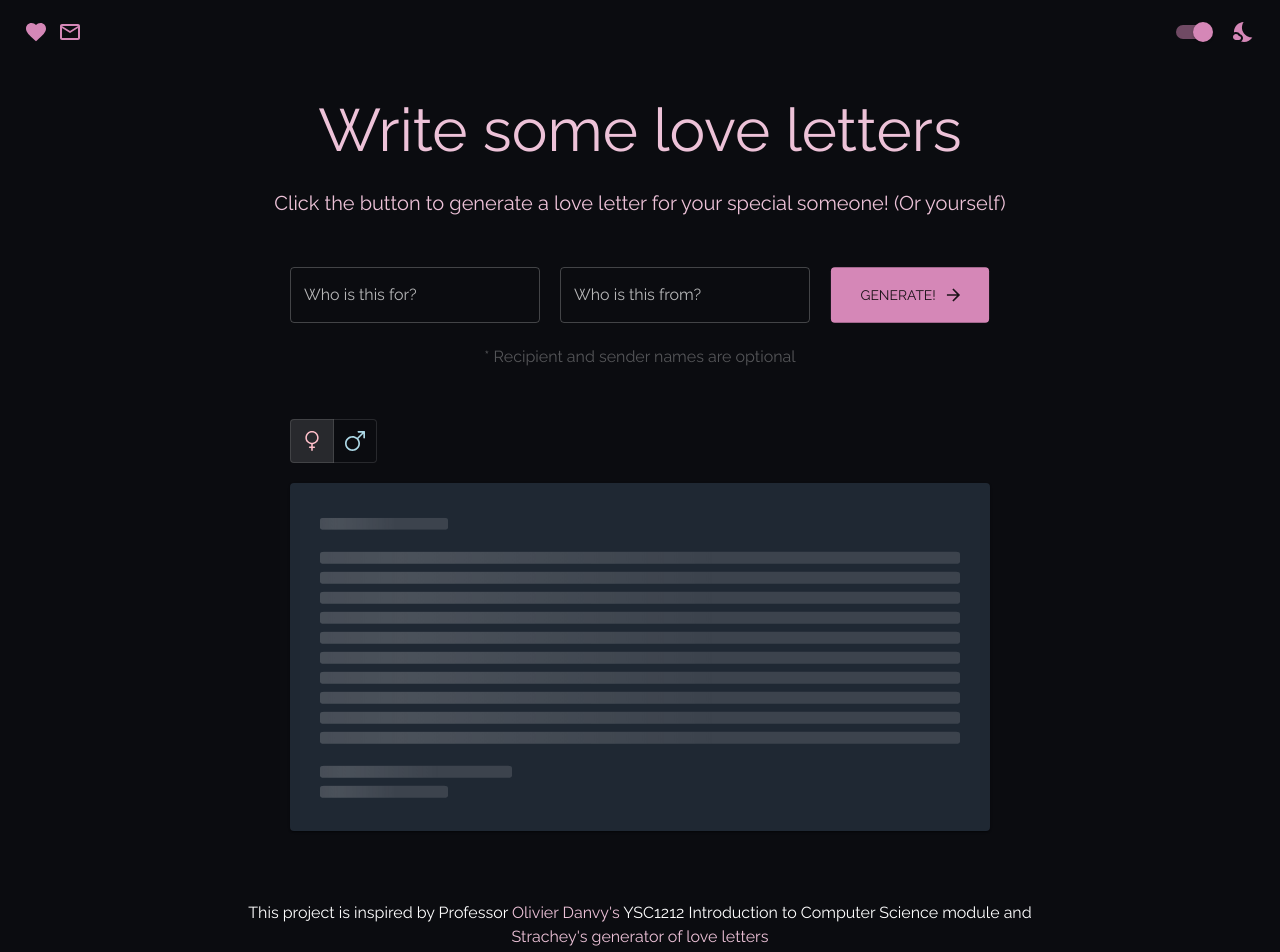
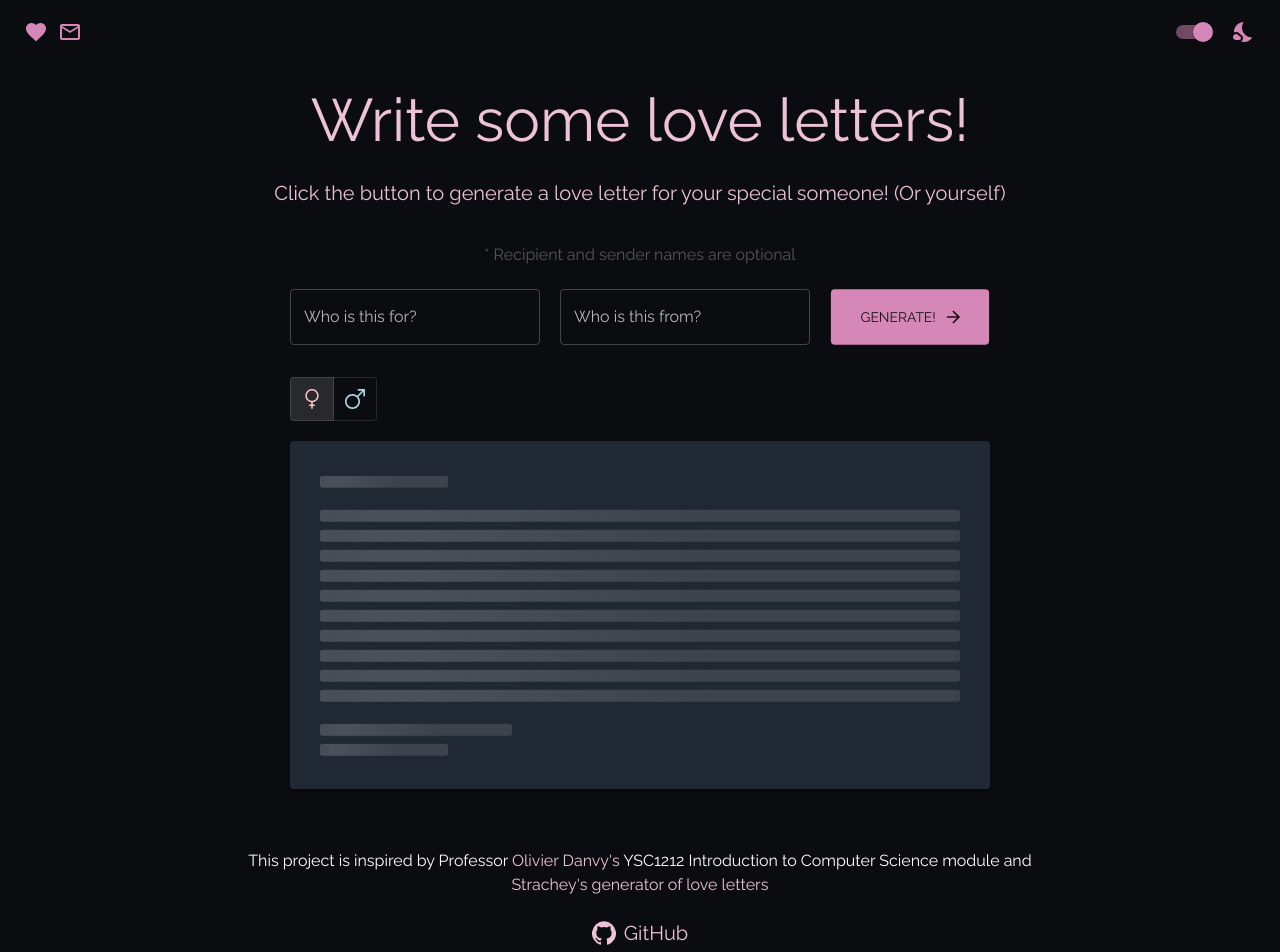
Before and after one commit to leonardtng/write-some-love-letters, a React (Create React App) app: page / in a window 1280 px wide. Shown: the top 952 px of the page. Built offline with nearby package versions, Linux system fonts and the light colour scheme.

Commit message:
UI touch up

```diff
--- a/src/components/structure/Footer.tsx
+++ b/src/components/structure/Footer.tsx
@@ -5,13 +5,10 @@ import { GitHub } from '@material-ui/icons';
 
 const useStyles = makeStyles<Theme>((theme: Theme) => ({
   footer: {
-    height: 50,
-    bottom: 0,
     width: '100%',
     textAlign: 'center',
-    marginTop: 70,
+    marginTop: 60,
     marginBottom: 50,
-    position: 'relative',
     '& a': {
       textDecoration: 'none',
       color: theme.palette.secondary.main
--- a/src/components/structure/LoveLetterGenerator.tsx
+++ b/src/components/structure/LoveLetterGenerator.tsx
@@ -12,9 +12,10 @@ import LetterBodyFiller from '../fillers/LetterBodyFiller';
 const useStyles = makeStyles((theme: Theme) => ({
   root: {
     textAlign: 'center',
+    overflow: 'hidden',
   },
   header: {
-    marginTop: 30,
+    marginTop: 20,
   },
   inputSection: {
     '& .MuiTextField-root': {
@@ -26,7 +27,7 @@ const useStyles = makeStyles((theme: Theme) => ({
       width: 160,
     },
     '& .MuiTypography-root': {
-      marginTop: 20,
+      marginBottom: 20,
       color: theme.palette.action.disabled,
     },
   },
@@ -74,13 +75,8 @@ const useStyles = makeStyles((theme: Theme) => ({
         marginRight: 0,
       },
       '& .MuiButton-root': {
-        height: 56,
         maxWidth: 700,
         width: '100%',
-      },
-      '& .MuiTypography-root': {
-        marginTop: 20,
-        color: theme.palette.action.disabled,
       },
     },
   },
@@ -123,16 +119,17 @@ const LoveLetterGenerator: React.FC = () => {
   }
 
   return (
-    <Grid container spacing={6} className={classes.root}>
+    <Grid container spacing={4} className={classes.root}>
       <Grid item xs={12} className={classes.header}>
         <Typography variant="h2" component="h1" color="secondary" gutterBottom>
-          Write some love letters
+          Write some love letters!
         </Typography>
         <Typography variant="h6" component="h2" color="secondary">
           Click the button to generate a love letter for your special someone! (Or yourself)
         </Typography>
       </Grid>
       <Grid item xs={12} className={classes.inputSection}>
+        <Typography variant="subtitle1" component="div">* Recipient and sender names are optional</Typography>
         <TextField
           id="recipient"
           label="Who is this for?"
@@ -160,7 +157,6 @@ const LoveLetterGenerator: React.FC = () => {
         >
           {letter.generated ? 'Refresh!' : 'Generate!'}
         </Button>
-        <Typography variant="subtitle1" component="div">* Recipient and sender names are optional</Typography>
       </Grid>
       <Grid item xs={12}>
         <ToggleButtonGroup
```
